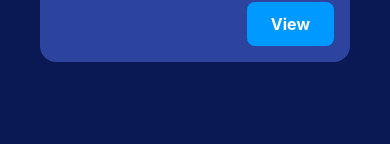
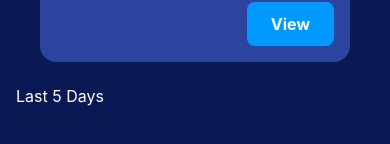
Before and after one commit to matiashernandev/react-native-nasa, a React Native app: screen / in a window 390 px wide. Shown: the part 320-464 px from the top of the page. Built offline with nearby package versions, Linux system fonts and the light colour scheme.

Commit message:
add last five apod

```diff
--- a/package.json
+++ b/package.json
@@ -21,6 +21,9 @@
   },
   "devDependencies": {
     "@babel/core": "^7.20.0",
+    "@types/react": "~18.2.14",
+    "@types/react-native": "^0.72.2",
+    "date-fns": "^2.30.0",
     "react-native-dotenv": "^3.4.4"
   },
   "private": true
--- /dev/null
+++ b/src/components/ApodItem/ApodItem.tsx
@@ -0,0 +1,49 @@
+import { FC } from "react"
+import { StyleSheet, Text, View } from "react-native"
+import { Apod } from "../../types"
+import { CustomButton } from "../CustomButton"
+
+const ApodItem: FC<Apod> = ({ title, date }) => {
+  return (
+    <View style={styles.container}>
+      <Text style={styles.title}>{title}</Text>
+      <Text style={styles.date}>{date}</Text>
+      <View style={styles.buttonContainer}>
+        <CustomButton
+          title="View"
+          buttonStyle={{
+            backgroundColor: "",
+            borderColor: "#ffffff",
+            borderWidth: 1,
+            paddingVertical: 10,
+            paddingHorizontal: 16,
+          }}
+          textStyle={{
+            fontSize: 12,
+          }}
+        />
+      </View>
+    </View>
+  )
+}
+export default ApodItem
+const styles = StyleSheet.create({
+  container: {
+    backgroundColor: "rgba(18,39,113,255)",
+    borderRadius: 16,
+    marginBottom: 12,
+    padding: 16,
+  },
+  title: {
+    color: "#fff",
+    fontWeight: "bold",
+    fontSize: 18,
+    marginBottom: 12,
+  },
+  date: {
+    color: "#fff",
+  },
+  buttonContainer: {
+    alignItems: "flex-end",
+  },
+})
--- /dev/null
+++ b/src/components/ApodItem/index.ts
@@ -0,0 +1 @@
+export { default as ApodItem } from "./ApodItem"
--- a/src/components/CardToday/CardToday.tsx
+++ b/src/components/CardToday/CardToday.tsx
@@ -4,7 +4,6 @@ import { Apod } from "../../types"
 import { CustomButton } from "../CustomButton"
 
 const CardToday: FC<Apod> = ({ date, title, url }) => {
-  console.log(url)
   return (
     <View style={styles.container}>
       <View>
--- a/src/components/CustomButton/CustomButton.tsx
+++ b/src/components/CustomButton/CustomButton.tsx
@@ -1,11 +1,18 @@
 import React from "react"
 import { Text, StyleSheet, Pressable } from "react-native"
 
-export default function Button(props: { onPress?: any; title?: string }) {
-  const { onPress, title = "Title" } = props
+interface ButtonProps {
+  onPress?: any
+  title?: string
+  buttonStyle?: object
+  textStyle?: object
+}
+
+export default function Button(props: ButtonProps) {
+  const { onPress, title = "Title", buttonStyle, textStyle } = props
   return (
-    <Pressable style={styles.button} onPress={onPress}>
-      <Text style={styles.text}>{title}</Text>
+    <Pressable style={[styles.button, buttonStyle]} onPress={onPress}>
+      <Text style={[styles.text, textStyle]}>{title}</Text>
     </Pressable>
   )
 }
@@ -22,9 +29,7 @@ const styles = StyleSheet.create({
   },
   text: {
     fontSize: 16,
-    //lineHeight: 21,
     fontWeight: "bold",
-    // letterSpacing: 0.25,
     color: "white",
   },
 })
--- /dev/null
+++ b/src/components/LastFiveApod/LastFiveApod.tsx
@@ -0,0 +1,32 @@
+import { FC } from "react"
+import { ScrollView, StyleSheet, Text, View } from "react-native"
+import { Apod } from "../../types"
+import { ApodItem } from "../ApodItem"
+
+const LastFiveApod: FC<{ lastFiveApod: Apod[] }> = ({ lastFiveApod }) => {
+  return (
+    <View style={styles.container}>
+      <Text style={styles.title}>Last 5 Days</Text>
+      <ScrollView style={styles.content}>
+        {lastFiveApod?.map((apod) => (
+          <ApodItem key={apod.title} {...apod} />
+        ))}
+      </ScrollView>
+    </View>
+  )
+}
+export default LastFiveApod
+const styles = StyleSheet.create({
+  container: {
+    flex: 1,
+    marginVertical: 8,
+  },
+  title: {
+    color: "#fff",
+    fontSize: 16,
+    marginBottom: 18,
+  },
+  content: {
+    paddingHorizontal: 24,
+  },
+})
--- /dev/null
+++ b/src/components/LastFiveApod/index.ts
@@ -0,0 +1 @@
+export { default as LastFiveApod } from "./LastFiveApod"
--- a/src/views/Home/HomeView.tsx
+++ b/src/views/Home/HomeView.tsx
@@ -4,9 +4,12 @@ import { getApod } from "../../utils/fetch"
 import React, { useEffect, useState } from "react"
 import { CardToday } from "../../components/CardToday"
 import { Apod } from "../../types"
+import { format, sub } from "date-fns"
+import { LastFiveApod } from "../../components/LastFiveApod"
 
 const HomeView = () => {
   const [apod, setApod] = useState<Apod>({})
+  const [lastFiveApod, setLastFiveApod] = useState<Apod[]>([])
 
   useEffect(() => {
     const loadApod = async () => {
@@ -18,13 +21,31 @@ const HomeView = () => {
         setApod({})
       }
     }
+
+    const load5DaysApod = async () => {
+      try {
+        const date = new Date()
+        const todaysDate = format(date, "yyyy-MM-dd")
+        const fiveDaysAgoDate = format(sub(date, { days: 5 }), "yyyy-MM-dd")
+
+        const fiveApod = await getApod(
+          `&start_date=${fiveDaysAgoDate}&end_date=${todaysDate}`
+        )
+        setLastFiveApod(fiveApod)
+      } catch (error) {
+        console.log(error)
+      }
+    }
+
     loadApod().catch(null)
+    load5DaysApod().catch(null)
   }, [])
 
   return (
     <View style={styles.container}>
       <Header />
       <CardToday {...apod} />
+      <LastFiveApod lastFiveApod={lastFiveApod} />
     </View>
   )
 }
```
Also changed, not shown: 1 other file (tests, documents, lock files or other folders).
